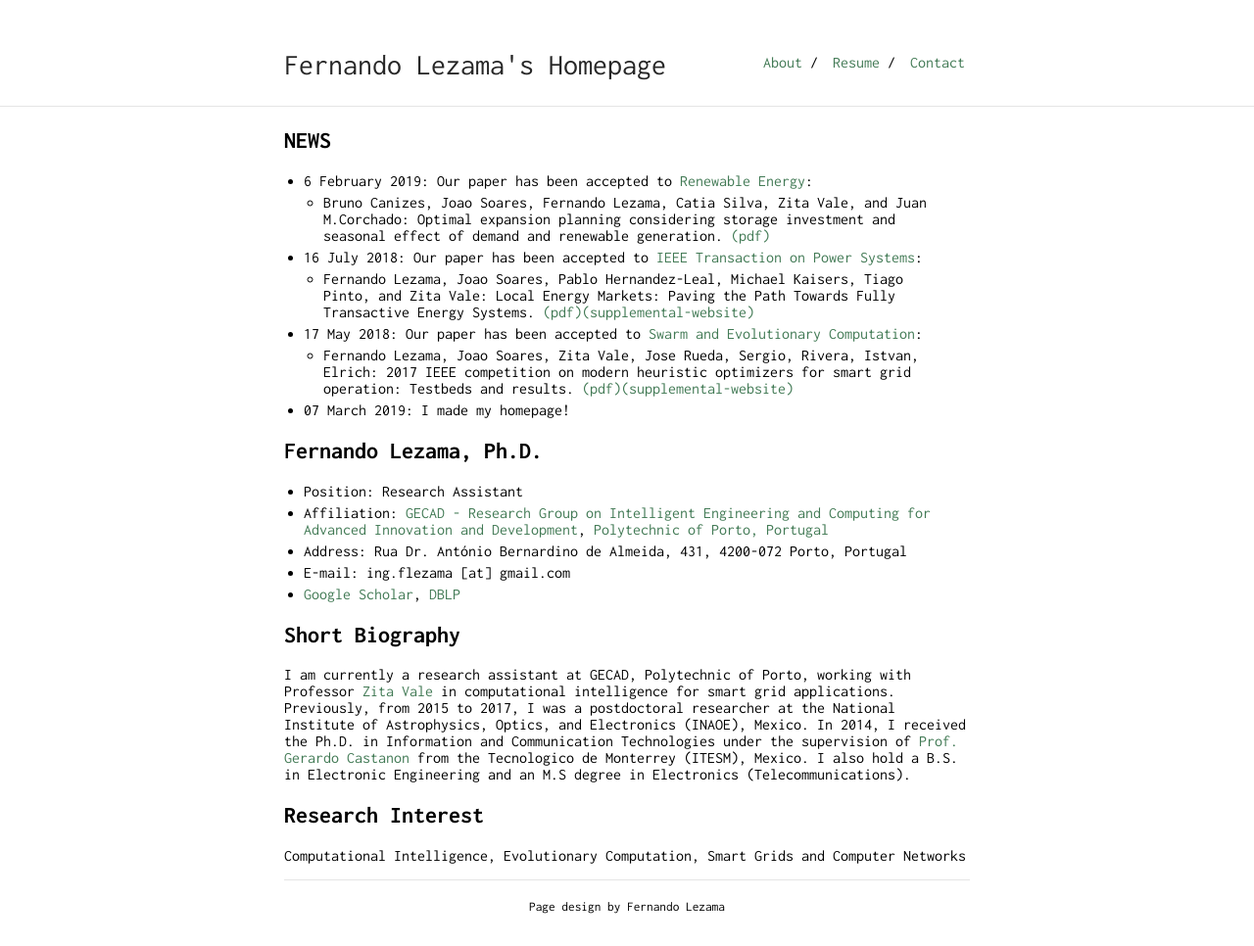
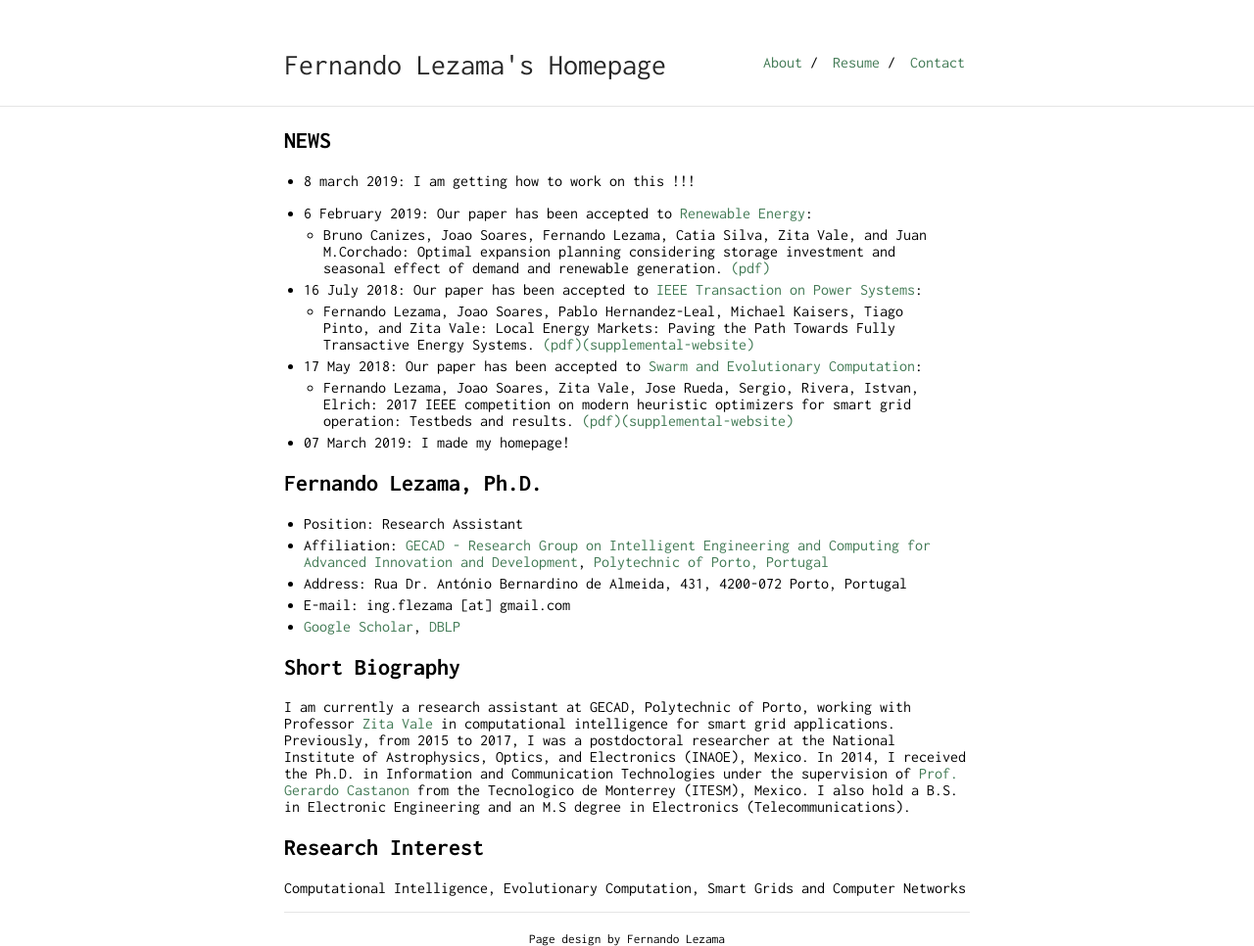
Before and after one commit to fernandolezama/fernandolezama.github.io, a Jekyll site: the page built from index.md, in a window 1280 px wide. Shown: the whole page at 98% size. Built offline with Jekyll 4.4.1, drawn with Linux system fonts in a browser that asks for light colours; before the commit the page ends 933 px from its top, so only the background shows below that.

Commit message:
Update index.md

```diff
--- a/index.md
+++ b/index.md
@@ -5,6 +5,8 @@ title: Fernando Lezama's Homepage
 
 
 ## NEWS
+
+* 8 march 2019: I am getting how to work on this !!!
 
 * 6 February 2019: Our paper has been accepted to [Renewable Energy](https://www.sciencedirect.com/science/article/pii/S0960148119301508):
     * Bruno Canizes, Joao Soares, Fernando Lezama, Catia Silva, Zita Vale, and Juan M.Corchado: Optimal expansion planning considering storage investment and seasonal effect of demand and renewable generation. [(pdf)](pdf/bc-RENE2019.pdf)
```
